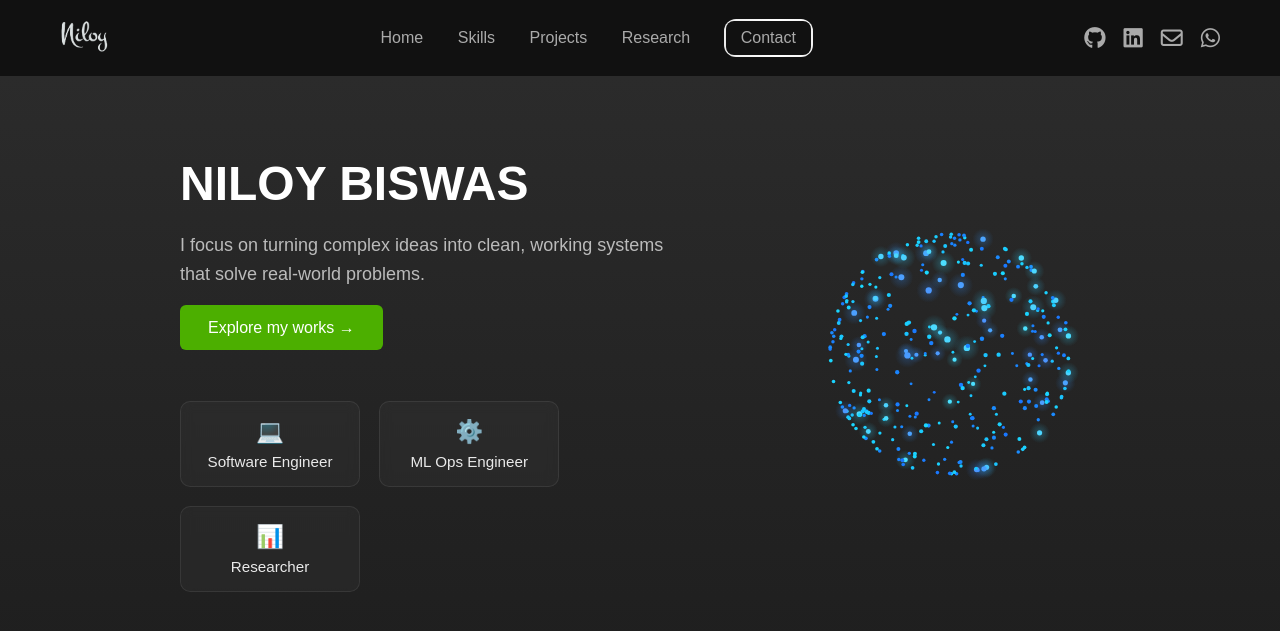
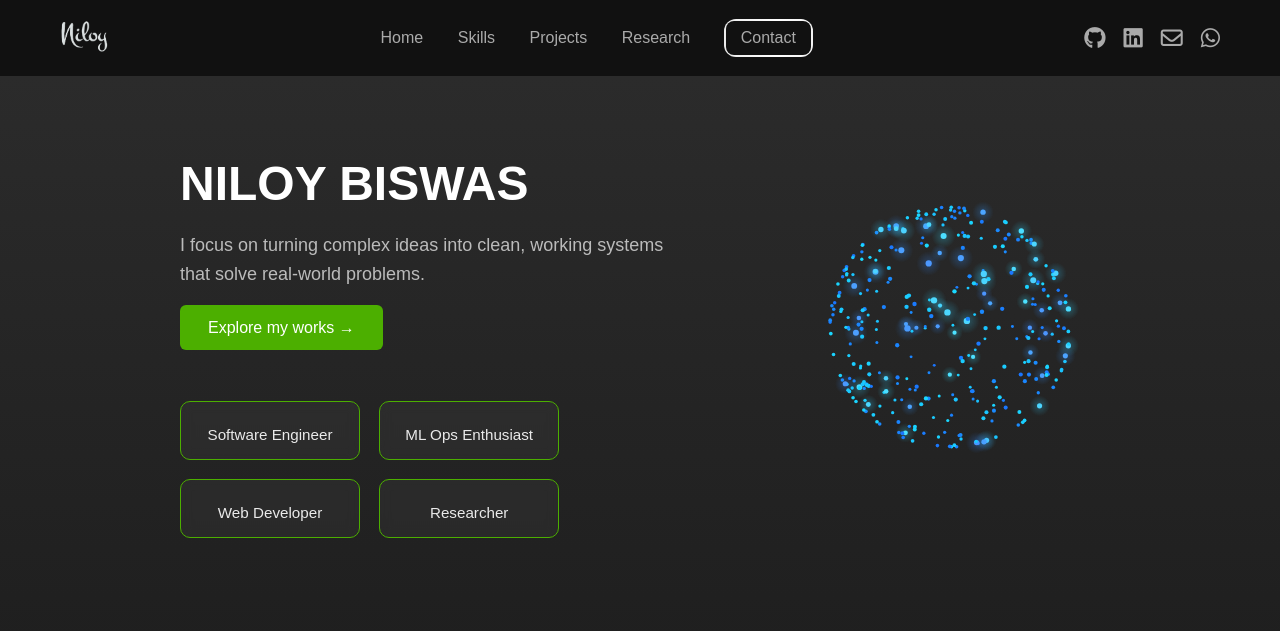
Before and after one commit to Niloy077/Niloy077.github.io, a Jekyll site: the page built from index.markdown, in a window 1280 px wide and 900 px high. Shown: the top 631 px of the window. Built offline with Jekyll 4.4.1, drawn with Linux system fonts in a browser that asks for light colours.

Commit message:
index.md changed

```diff
--- a/assets/css/style.css
+++ b/assets/css/style.css
@@ -323,20 +323,32 @@ body {
   min-width: 180px;
   padding: 1rem 1.2rem;
 
+  border-radius: 10px;
   border: 1px solid rgba(255, 255, 255, 0.08);
-  border-radius: 10px;
 
-  background: rgba(255, 255, 255, 0.03);
+  background: rgba(255, 255, 255, 0.04);
   backdrop-filter: blur(6px);
 
   text-align: center;
-  transition: transform 0.3s ease, border-color 0.3s ease;
+  border-color: #4caf00;
+
+
+  transition:
+    box-shadow 0.35s ease,
+    background 0.35s ease,
+    border-color 0.35s ease;
 }
 
 .designation-card:hover {
-  transform: translateY(-4px);
   border-color: #4caf50;
+
+  background: rgba(255, 255, 255, 0.08);
+
+  box-shadow:
+    0 0 0 1px rgba(76, 175, 80, 0.5),
+    0 10px 30px rgba(76, 175, 80, 0.25);
 }
+
 
 .designation-icon {
   display: block;
--- a/index.markdown
+++ b/index.markdown
@@ -19,17 +19,22 @@ layout: default
 
       <div class="hero-designations">
         <div class="designation-card">
-          <span class="designation-icon">💻</span>
+          <span class="designation-icon"></span>
           <h3>Software Engineer</h3>
         </div>
 
         <div class="designation-card">
-          <span class="designation-icon">⚙️</span>
-          <h3>ML Ops Engineer</h3>
+          <span class="designation-icon"></span>
+          <h3>ML Ops Enthusiast</h3>
         </div>
 
         <div class="designation-card">
-          <span class="designation-icon">📊</span>
+          <span class="designation-icon"></span>
+          <h3>Web Developer</h3>
+        </div>
+
+        <div class="designation-card">
+          <span class="designation-icon"></span>
           <h3>Researcher</h3>
         </div>
       </div>
```
Also changed, not shown: 2 other files.
